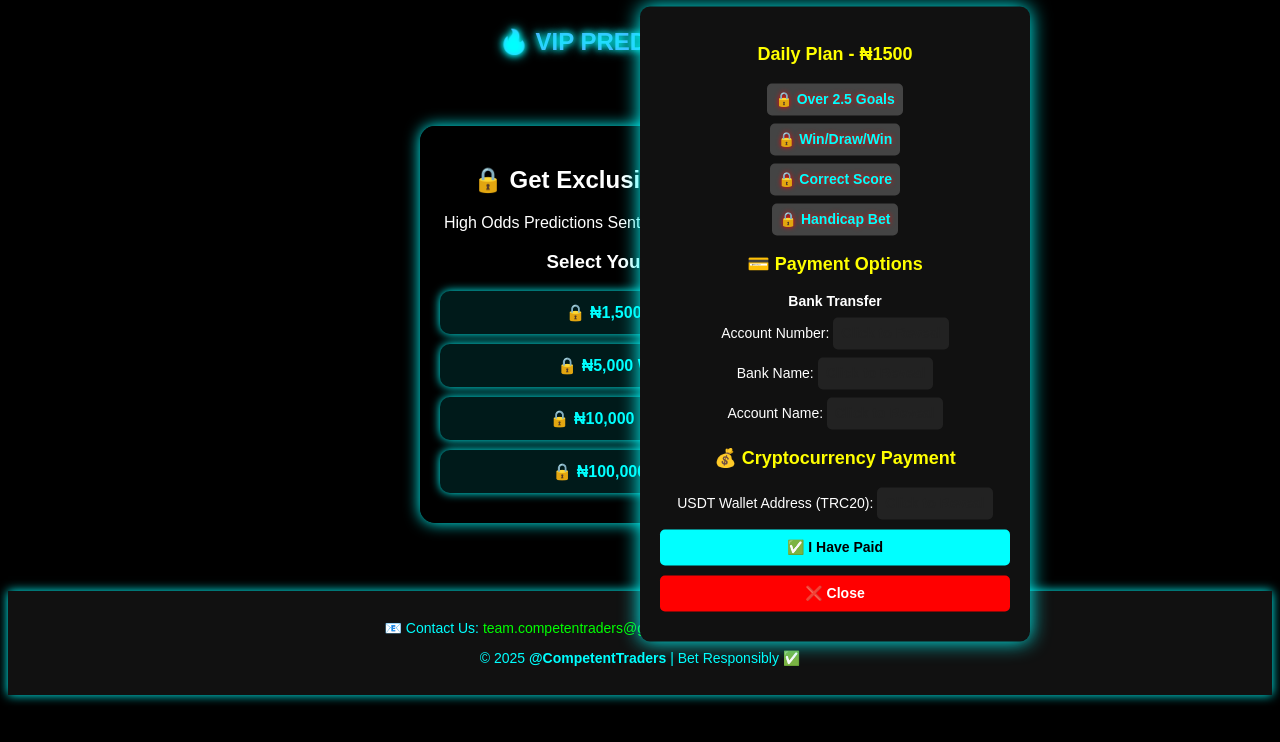
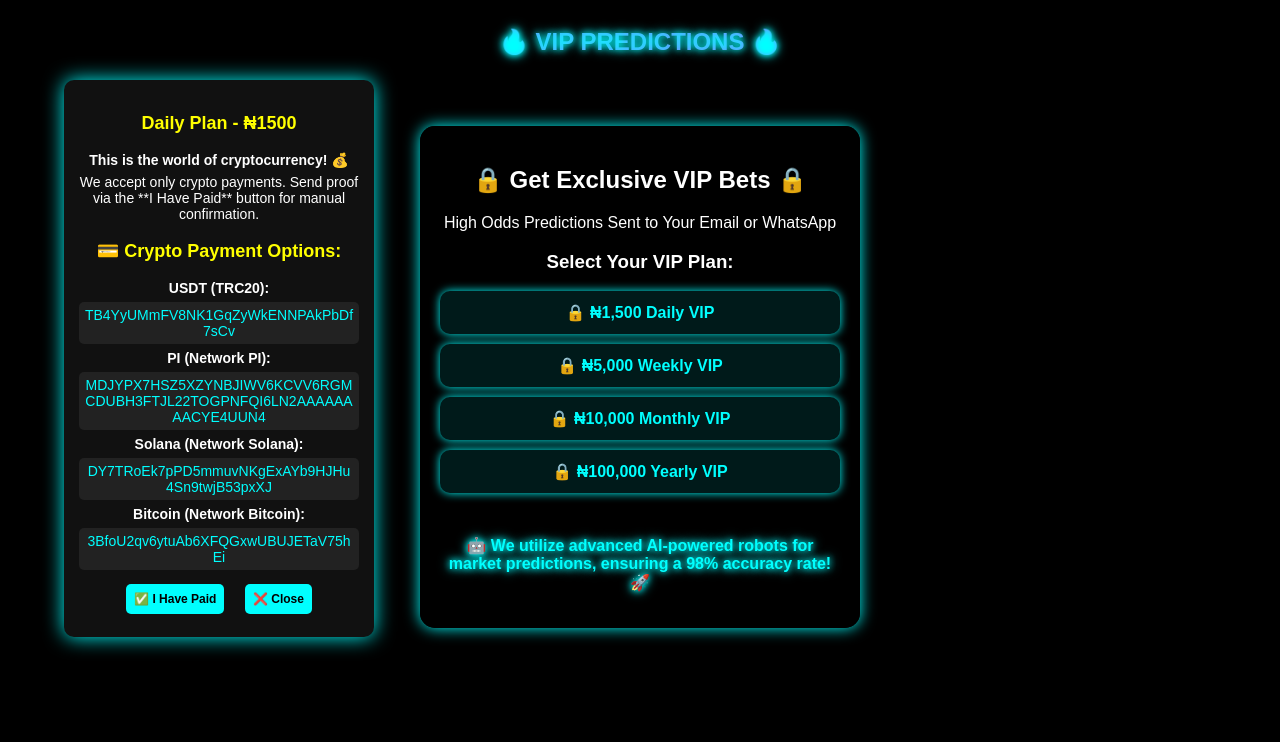
Before and after one commit to rhyzen277/Rhyzenrobot, a plain HTML site: page vip.html in a window 1280 px wide. Both pictures are taken after a click on the element "🔒 ₦1,500 Daily VIP". Drawn offline with Linux system fonts and the light colour scheme.

Commit message:
Add files via upload

```diff
--- a/vip.html
+++ b/vip.html
@@ -9,11 +9,6 @@
             0% { text-shadow: 0 0 5px cyan, 0 0 10px cyan; }
             50% { text-shadow: 0 0 20px cyan, 0 0 30px cyan; }
             100% { text-shadow: 0 0 5px cyan, 0 0 10px cyan; }
-        }
-
-        @keyframes float {
-            0%, 100% { transform: translateY(0); }
-            50% { transform: translateY(-5px); }
         }
 
         body {
@@ -62,21 +57,19 @@
             box-shadow: 0 0 15px cyan;
         }
 
+        /* MODAL STYLING */
         .modal {
             display: none;
             position: fixed;
-            top: 10px; /* Moved to top */
-            left: 50%;
-            transform: translate(-50%, 0);
+            top: 10%;
+            left: 5%;
             background: #111;
-            padding: 20px;
+            padding: 15px;
             width: 85%;
-            max-width: 350px;
+            max-width: 280px;
             border-radius: 10px;
             box-shadow: 0 0 20px cyan;
             text-align: center;
-            animation: float 2s infinite alternate;
-            z-index: 1000;
         }
 
         .modal h3 {
@@ -86,59 +79,33 @@
 
         .modal p {
             font-size: 14px;
-            margin: 8px 0;
+            margin: 6px 0;
         }
 
-        .locked {
-            background: #444;
+        .crypto-address {
+            background: #222;
             color: cyan;
-            padding: 8px;
-            font-weight: bold;
+            padding: 5px;
+            font-size: 12px;
             border-radius: 5px;
-            display: inline-block;
-            cursor: default;
-            text-shadow: 0 0 5px red;
+            word-break: break-word;
         }
 
-        .hidden-details {
-            background: #222;
-            color: #222;
-            padding: 8px;
-            font-weight: bold;
-            border-radius: 5px;
-            display: inline-block;
-            cursor: pointer;
-            transition: 0.3s;
-        }
-
-        .hidden-details:hover {
+        .paid-btn, .close-btn {
             background: cyan;
             color: #000;
-        }
-
-        .copy-btn, .paid-btn, .close {
-            display: block;
-            width: 100%;
-            background: cyan;
-            color: #000;
-            padding: 10px;
-            margin: 10px 0;
+            padding: 8px;
+            margin: 8px;
             border: none;
             cursor: pointer;
             font-weight: bold;
             border-radius: 5px;
-            font-size: 14px;
+            font-size: 12px;
             transition: 0.3s;
         }
 
-        .paid-btn:hover, .close:hover {
-            background: lime;
-        }
-
-        .close {
-            background: red;
-            color: white;
-        }
+        .paid-btn:hover { background: lime; }
+        .close-btn:hover { background: red; color: white; }
     </style>
 </head>
 <body>
@@ -153,29 +120,49 @@
         <div class="plan" onclick="showModal('Daily Plan', 1500)">🔒 ₦1,500 Daily VIP</div>
         <div class="plan" onclick="showModal('Weekly Plan', 5000)">🔒 ₦5,000 Weekly VIP</div>
         <div class="plan" onclick="showModal('Monthly Plan', 10000)">🔒 ₦10,000 Monthly VIP</div>
-        <div class="plan" onclick="showModal('Yearly Plan', 100000)">🔒 ₦100,000 Yearly VIP</div>
+        <div class="plan" onclick="showModal('Yearly Plan', 100000)">🔒 ₦100,000 Yearly VIP</div><br>
+        <p class="robot-text">🤖 We utilize advanced AI-powered robots for market predictions, ensuring a 98% accuracy rate! 🚀</p>
+
+<style>
+@keyframes neonGlow {
+    0% { text-shadow: 0 0 5px cyan, 0 0 10px cyan; }
+    50% { text-shadow: 0 0 20px cyan, 0 0 40px cyan; }
+    100% { text-shadow: 0 0 5px cyan, 0 0 10px cyan; }
+}
+
+.robot-text {
+    font-size: 16px;
+    font-weight: bold;
+    color: cyan;
+    text-align: center;
+    animation: neonGlow 2s infinite alternate;
+    margin-top: 15px;
+}
+</style>
     </div>
 
-    <!-- MODAL FOR PLANS -->
+    <!-- MODAL -->
     <div id="vipModal" class="modal">
         <h3 id="modalTitle">VIP Plan</h3>
+        <p><strong>This is the world of cryptocurrency! 💰</strong></p>
+        <p>We accept only crypto payments. Send proof via the **I Have Paid** button for manual confirmation.</p>
 
-        <p><span class="locked">🔒 Over 2.5 Goals</span></p>
-        <p><span class="locked">🔒 Win/Draw/Win</span></p>
-        <p><span class="locked">🔒 Correct Score</span></p>
-        <p><span class="locked">🔒 Handicap Bet</span></p>
+        <h3>💳 Crypto Payment Options:</h3>
 
-        <h3>💳 Payment Options</h3>
-        <p><strong>Bank Transfer</strong></p>
-        <p>Account Number: <span id="accNumber" class="hidden-details" onclick="revealDetails('accNumber')">Click to Reveal</span></p>
-        <p>Bank Name: <span id="bankName" class="hidden-details" onclick="revealDetails('bankName')">Click to Reveal</span></p>
-        <p>Account Name: <span id="accName" class="hidden-details" onclick="revealDetails('accName')">Click to Reveal</span></p>
+        <p><strong>USDT (TRC20):</strong></p>
+        <p class="crypto-address">TB4YyUMmFV8NK1GqZyWkENNPAkPbDf7sCv</p>
 
-        <h3>💰 Cryptocurrency Payment</h3>
-        <p>USDT Wallet Address (TRC20): <span id="cryptoAddress" class="hidden-details" onclick="revealDetails('cryptoAddress')">Click to Reveal</span></p>
+        <p><strong>PI (Network PI):</strong></p>
+        <p class="crypto-address">MDJYPX7HSZ5XZYNBJIWV6KCVV6RGMCDUBH3FTJL22TOGPNFQI6LN2AAAAAAAACYE4UUN4</p>
+
+        <p><strong>Solana (Network Solana):</strong></p>
+        <p class="crypto-address">DY7TRoEk7pPD5mmuvNKgExAYb9HJHu4Sn9twjB53pxXJ</p>
+
+        <p><strong>Bitcoin (Network Bitcoin):</strong></p>
+        <p class="crypto-address">3BfoU2qv6ytuAb6XFQGxwUBUJETaV75hEi</p>
 
         <button class="paid-btn" onclick="sendConfirmation()">✅ I Have Paid</button>
-        <button class="close" onclick="closeModal()">❌ Close</button>
+        <button class="close-btn" onclick="closeModal()">❌ Close</button>
     </div>
 
     <script>
@@ -188,30 +175,10 @@
             document.getElementById('vipModal').style.display = 'none';
         }
 
-        function revealDetails(id) {
-            let details = {
-                accNumber: "9025133217",
-                bankName: "OPay",
-                accName: "Ugbesia Godswill",
-                cryptoAddress: "TB4YyUMmFV8NK1GqZyWkENNPAkPbDf7sCv"
-            };
-            document.getElementById(id).textContent = details[id];
-            document.getElementById(id).style.background = "lime";
-            document.getElementById(id).style.color = "#000";
+        function sendConfirmation() {
+            window.location.href = "mailto:competentraders@gmail.com?subject=VIP Payment Confirmation&body=Hello, I have made payment for the VIP plan. Please confirm my access.";
         }
-
-        function sendConfirmation() {
-            window.open("https://wa.me/message/46YQCTP6Y4PTK1?text=I have paid for VIP Predictions. Please confirm.", "_blank");
-        }
-    </script><br>
-
-    <footer style="background: #111; color: cyan; text-align: center; padding: 15px; font-size: 14px; box-shadow: 0 0 10px cyan;">
-    <p>📧 Contact Us:
-        <a href="mailto:team.competentraders@gmail.com" style="color: lime; text-decoration: none;">team.competentraders@gmail.com</a> |
-        <a href="mailto:competentraders@gmail.com" style="color: lime; text-decoration: none;">competentraders@gmail.com</a>
-    </p>
-    <p>© 2025 <strong>@CompetentTraders</strong> | Bet Responsibly ✅</p>
-</footer>
+    </script>
 
 </body>
 </html>
```
Also changed, not shown: index.html (+77 -43 lines).
